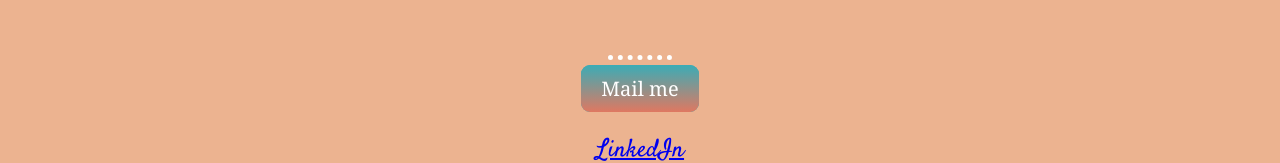
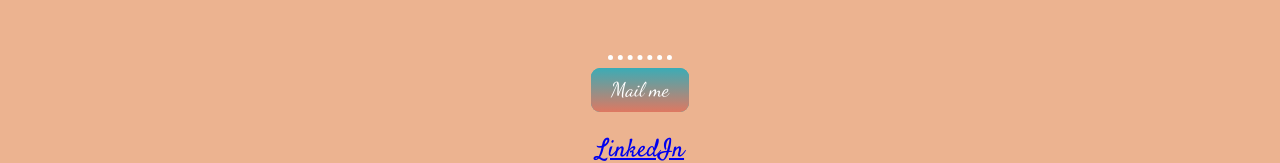
Before and after one commit to KishchenkoSerhii/Kishchenko-Legal-Consulting, a plain HTML site: page index.html in a window 1280 px wide. Shown: the part 2301-2464 px from the top of the page. Drawn offline with Linux system fonts and the light colour scheme.

Commit message:
Updeted CSS

```diff
--- a/css/styles.css
+++ b/css/styles.css
@@ -16,7 +16,7 @@
 
 h1{
   font-size: 50px;
-  font-family: 'Satisfy', cursive;;
+  font-family: 'Satisfy', cursive;
   margin-top: 0;
   color: #3BACB6;
 
@@ -120,7 +120,7 @@
   -webkit-border-radius: 9;
   -moz-border-radius: 9;
   border-radius: 9px;
-  font-family: Georgia;
+  font-family: 'Dancing Script', cursive;
   color: #ffffff;
   font-size: 20px;
   padding: 10px 20px 10px 20px;
```
